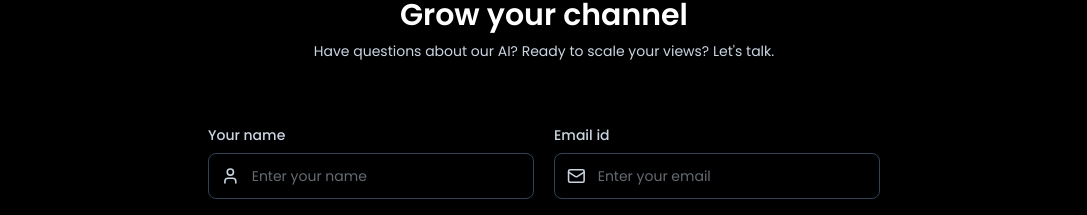
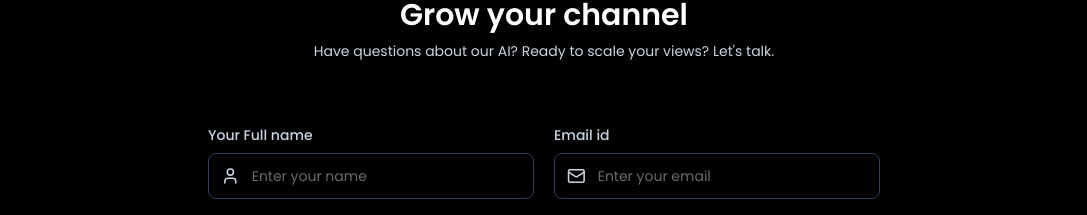
Before and after one commit to adigogetit/Thumbler-MERN, a React (Vite) app in the folder client/: page / in a window 1280 px wide. Shown: the part 3459-3674 px from the top of the page, without its empty margins (96-1183 px from the left). Built offline with nearby package versions, Linux system fonts and the light colour scheme.

Commit message:
contact section done

```diff
--- a/client/src/sections/ContactSection.tsx
+++ b/client/src/sections/ContactSection.tsx
@@ -21,7 +21,7 @@ export default function ContactSection() {
                     viewport={{ once: true }}
                     transition={{ type: "spring", stiffness: 320, damping: 70, mass: 1 }}
                 >
-                    <p className='mb-2 font-medium'>Your name</p>
+                    <p className='mb-2 font-medium'>Your Full name</p>
                     <div className='flex items-center pl-3 rounded-lg border border-slate-700 focus-within:border-pink-500'>
                         <UserIcon className='size-5' />
                         <input name='name' type="text" placeholder='Enter your name' className='w-full p-3 outline-none' />
```
